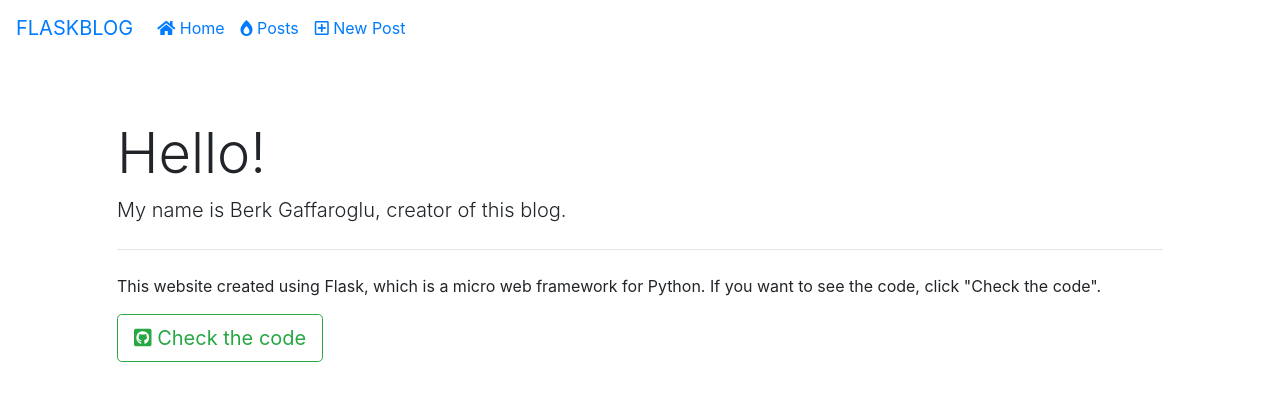
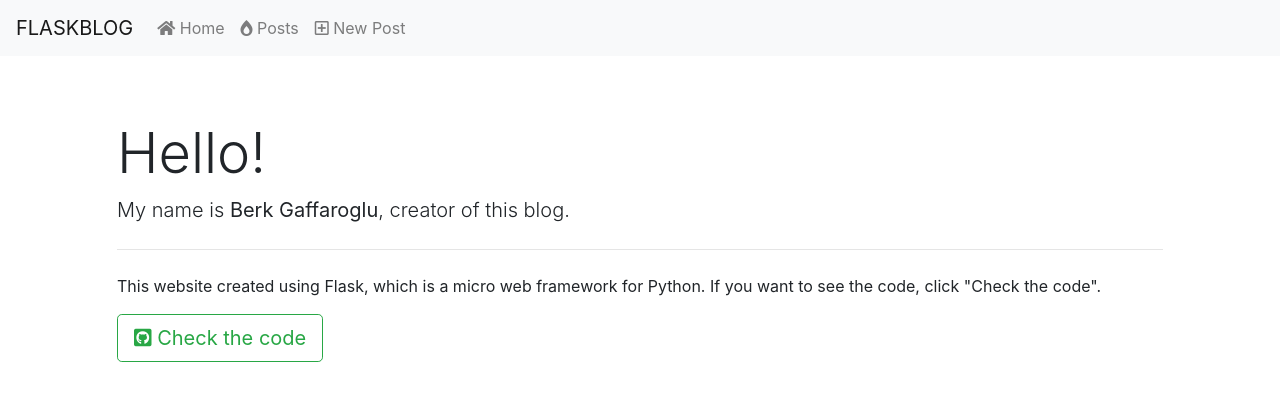
Before and after one commit to berkgaffaroglu/flaskblog, a Flask app: page / in a window 1280 px wide. Shown: the top 401 px of the page. Run offline with Flask 2, Linux system fonts and the light colour scheme; some libraries are stand-ins or nearby versions.

Commit message:
Navbar update

```diff
--- a/flaskblog/templates/base.html
+++ b/flaskblog/templates/base.html
@@ -24,15 +24,16 @@
 <script src="https://cdnjs.cloudflare.com/ajax/libs/popper.js/1.12.9/umd/popper.min.js" integrity="sha384-ApNbgh9B+Y1QKtv3Rn7W3mgPxhU9K/ScQsAP7hUibX39j7fakFPskvXusvfa0b4Q" crossorigin="anonymous"></script>
 <script src="https://maxcdn.bootstrapcdn.com/bootstrap/4.0.0/js/bootstrap.min.js" integrity="sha384-JZR6Spejh4U02d8jOt6vLEHfe/JQGiRRSQQxSfFWpi1MquVdAyjUar5+76PVCmYl" crossorigin="anonymous"></script>
 
-  <nav class="navbar navbar-expand-lg">
-  <a class="navbar-brand" href="/">FLASKBLOG</a>
+ <nav class="navbar navbar-expand-lg navbar-light bg-light">
+  <a class="navbar-brand" href="/home">FLASKBLOG</a>
   <button class="navbar-toggler" type="button" data-toggle="collapse" data-target="#navbarSupportedContent" aria-controls="navbarSupportedContent" aria-expanded="false" aria-label="Toggle navigation">
     <span class="navbar-toggler-icon"></span>
   </button>
 
+
   <div class="collapse navbar-collapse" id="navbarSupportedContent">
     <ul class="navbar-nav mr-auto">
-	 <li  class="nav-item">
+      <li  class="nav-item">
         <a class="nav-link" href="/home"><i class="fas fa-home"></i> Home</a>
       </li>
       <li class="nav-item">
@@ -42,8 +43,17 @@
         <a class="nav-link" href="/admin/"><i class="far fa-plus-square"></i> New Post</a>
       </li>
 
+    </ul>
   </div>
 </nav>
+
+
+
+
+
+
+
+
   <div class="container">
 
     {% block content %}{% endblock %}
--- a/flaskblog/templates/home.html
+++ b/flaskblog/templates/home.html
@@ -4,7 +4,7 @@
 
 <div class="jumbotron" style="background-color:#fff">
   <h1 class="display-4">Hello!</h1>
-  <p class="lead">My name is Berk Gaffaroglu, creator of this blog.</p>
+  <p class="lead">My name is <strong>Berk Gaffaroglu</strong>, creator of this blog.</p>
   <hr class="my-4">
   <p>This website created using Flask, which is a micro web framework for Python. If you want to see the code, click "Check the code".</p>
   <p class="lead">
```
